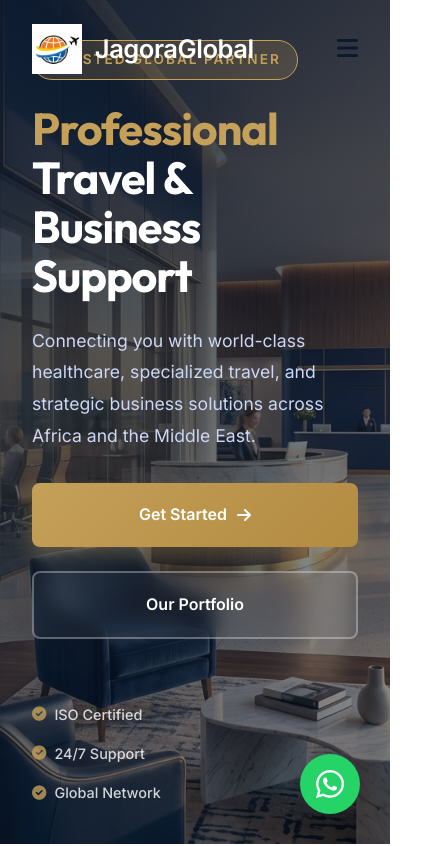
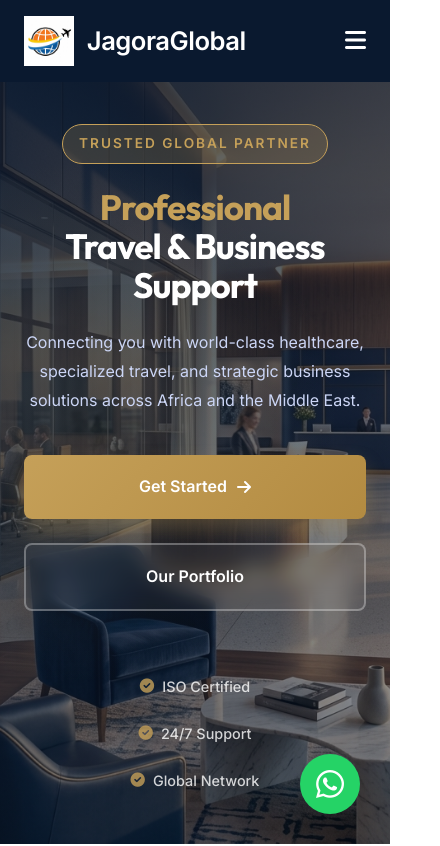
Before and after one commit to jagoraltd/JagoraGlobalServices, a website built with Vite: page index.html in a window 390 px wide. Shown: the top 846 px of the page, 440 px wide, since content can reach past the window. Built offline with nearby package versions, Linux system fonts and the light colour scheme.

Commit message:
Implement full responsiveness with fluid typography and enhanced media queries

```diff
--- a/style.css
+++ b/style.css
@@ -47,17 +47,18 @@ ul {
 
 img {
   max-width: 100%;
+  height: auto;
   display: block;
+}
+
+section {
+  padding: clamp(3rem, 8vw, 6rem) 0;
 }
 
 .container {
   max-width: 1200px;
   margin: 0 auto;
-  padding: 0 2rem;
-}
-
-section {
-  padding: 5rem 0;
+  padding: 0 1.5rem;
 }
 
 /* Typography */
@@ -247,7 +248,7 @@ nav {
 }
 
 .hero h1 {
-  font-size: 4rem;
+  font-size: clamp(2.5rem, 8vw, 4.5rem);
   font-weight: 800;
   margin-bottom: 1.5rem;
   line-height: 1.1;
@@ -260,7 +261,7 @@ nav {
 }
 
 .hero p {
-  font-size: 1.3rem;
+  font-size: clamp(1rem, 2vw, 1.25rem);
   margin-bottom: 3rem;
   color: var(--text-main);
   max-width: 600px;
@@ -489,7 +490,18 @@ footer {
   cursor: pointer;
 }
 
+@media (max-width: 1024px) {
+  .hero h1 {
+    font-size: 3.5rem;
+  }
+}
+
 @media (max-width: 768px) {
+  header {
+    padding: 1rem 0;
+    background-color: var(--primary); /* Solid on mobile for better visibility */
+  }
+
   .nav-links {
     display: none;
     position: absolute;
@@ -500,6 +512,7 @@ footer {
     flex-direction: column;
     padding: 2rem;
     text-align: center;
+    border-top: 1px solid rgba(255,255,255,0.1);
   }
 
   .nav-links.active {
@@ -508,38 +521,75 @@ footer {
 
   .nav-link {
     color: var(--white);
+    font-size: 1.1rem;
+    padding: 1rem 0;
   }
 
   .menu-toggle {
     display: block;
-    color: var(--primary);
-  }
-
-  header.scrolled .menu-toggle {
     color: var(--white);
   }
 
-  .hero h1 {
-    font-size: 2.8rem;
+  .hero {
+    text-align: center;
+    padding-top: 120px;
+  }
+
+  .hero-content {
+    margin: 0 auto;
   }
 
   .hero p {
-    font-size: 1.1rem;
-    margin-bottom: 2rem;
+    margin: 0 auto 2.5rem;
   }
 
   .hero-btns {
     flex-direction: column;
     width: 100%;
+    max-width: 400px;
+    margin: 0 auto;
+  }
+
+  .hero-trust {
+    flex-direction: column;
+    align-items: center;
+    gap: 1.5rem;
   }
 
   .btn {
     width: 100%;
   }
 
-  .hero-trust {
-    flex-direction: column;
-    align-items: flex-start;
-    gap: 1rem;
+  .services-grid, .footer-grid {
+    grid-template-columns: 1fr;
+    gap: 2rem;
+  }
+
+  .overview div, .detailed-services > div {
+    grid-template-columns: 1fr !important;
+    text-align: center;
+  }
+
+  .overview img, .detailed-services img {
+    order: -1 !important;
+  }
+
+  .detailed-services ul {
+    text-align: left;
+    display: inline-block;
   }
 }
+
+@media (max-width: 480px) {
+  .hero h1 {
+    font-size: 2.2rem;
+  }
+
+  .section-title {
+    font-size: 2rem;
+  }
+
+  .contact-form {
+    padding: 1.5rem;
+  }
+}
```
